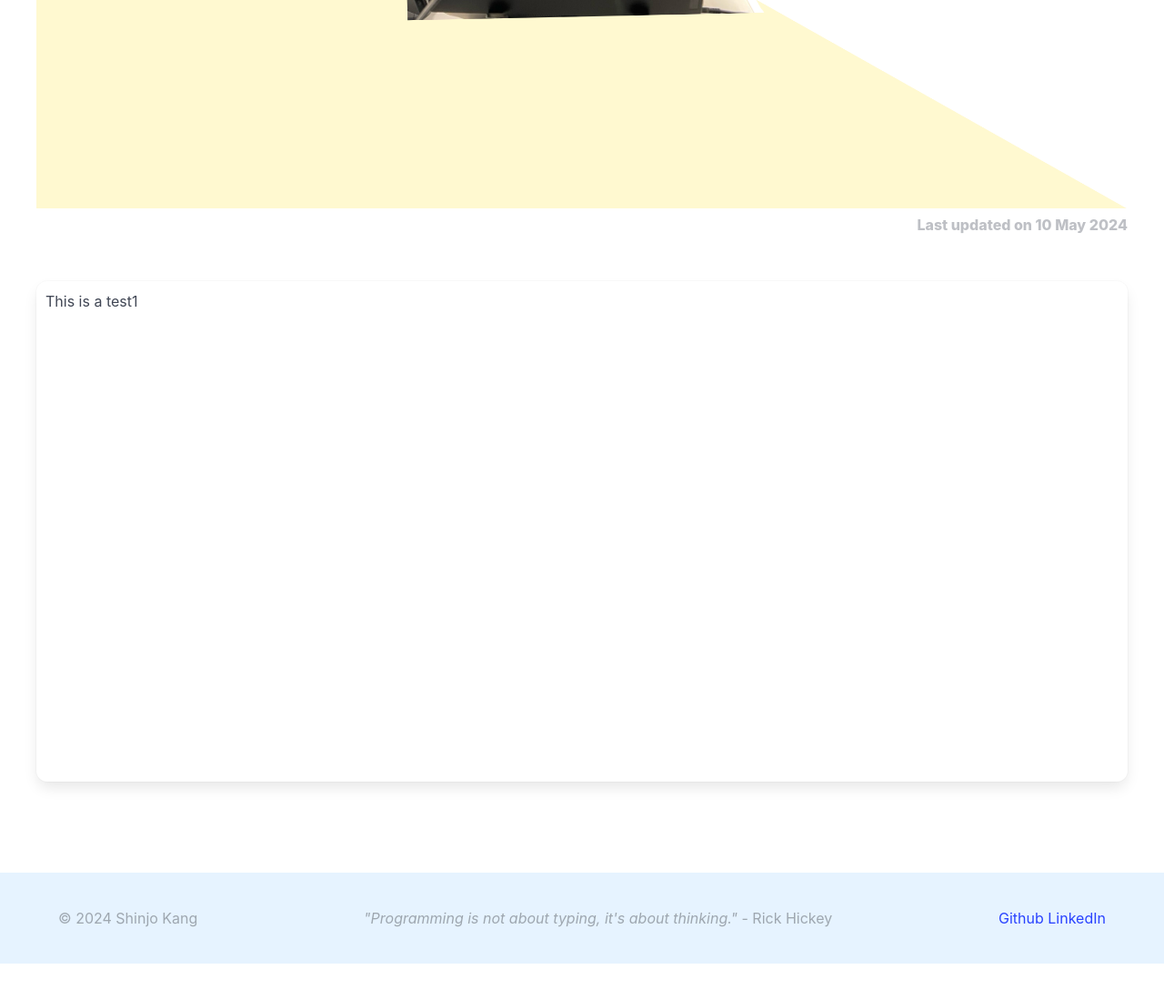
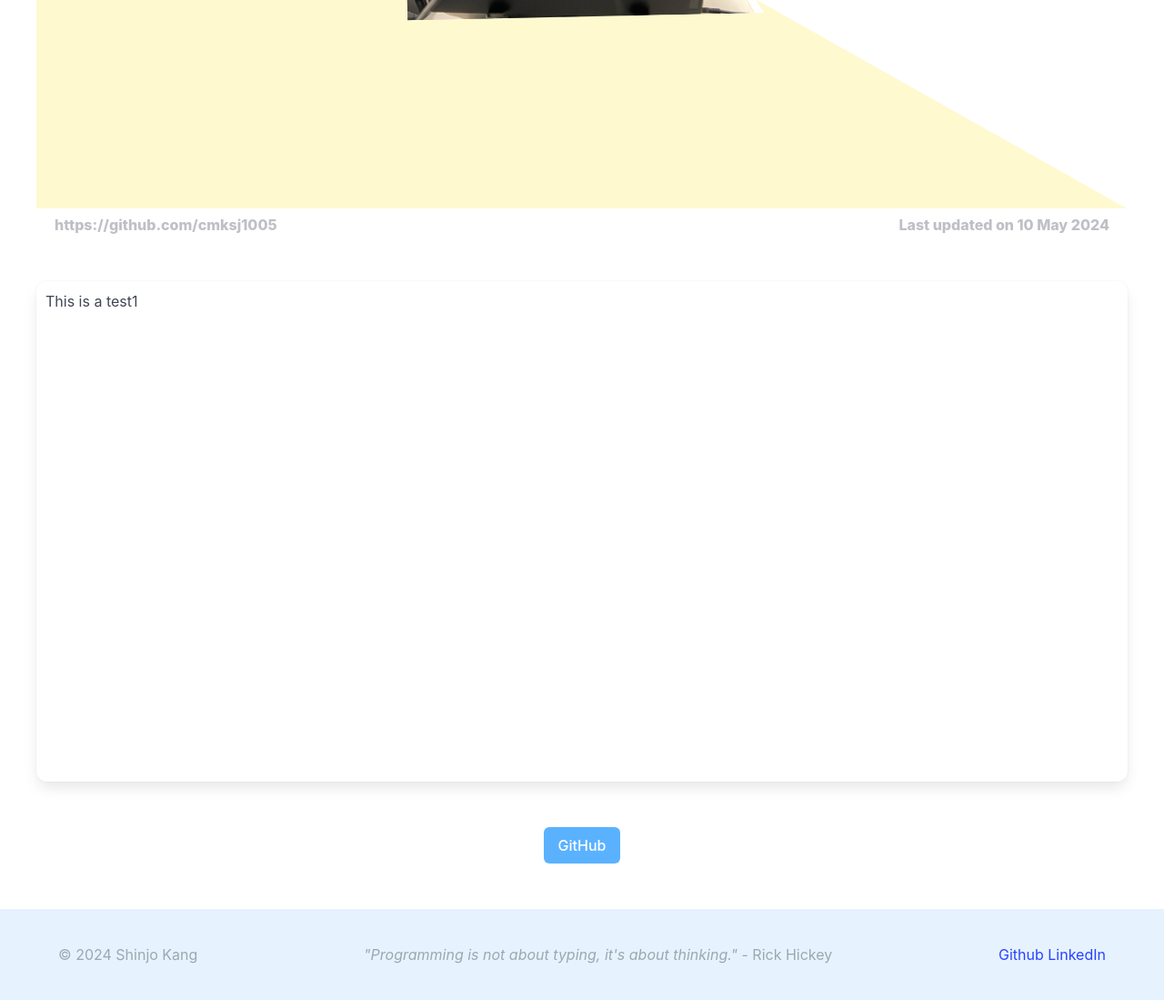
Before and after one commit to cmksj1005/personal_website, a Django app: page /projects/test in a window 1280 px wide. Shown: the part 807-1906 px from the top of the page at 91% size. Before the commit the page ends 1866 px from the top, so only its background shows below. Run offline with Django 5.2, Linux system fonts and the light colour scheme; data comes from the database, SQL or seed files in the repository; both versions use the stored data as it was after the commit.

Commit message:
Added github address section in project database and finished to make a button to go to the github page.

```diff
--- a/blog/models.py
+++ b/blog/models.py
@@ -30,6 +30,7 @@ class Project(models.Model):
   content = models.TextField(validators=[MinLengthValidator(10)])
   author = models.ForeignKey(Author, on_delete=models.SET_NULL, null=True, related_name="projects")
   tags = models.ManyToManyField(Tag)
+  github = models.CharField(max_length=150, null=True)
 
   def __str__(self):
     return self.title
--- a/blog/static/blog/project-detail.css
+++ b/blog/static/blog/project-detail.css
@@ -24,6 +24,24 @@ h2{
 #project-detail-title{
   display:grid;
   grid-template-columns: 1fr 1fr 1fr;
+}
+
+.project-detail-info{
+  display:flex;
+  flex-direction: row;
+  justify-content: space-between;
+  margin: 0 20px;
+}
+
+.github{
+  text-decoration: none;
+  font-weight: 800;
+  color: #40465457;
+}
+
+.github:hover,
+.github:active{
+  color:#5AB2FF;
 }
 
 .tag-container{
@@ -53,3 +71,8 @@ h2{
   padding: 10px;
   min-height: 550px;
 }
+
+.github-button-container{
+  display: flex;
+  justify-content: center;
+}
--- a/blog/templates/blog/project-detail.html
+++ b/blog/templates/blog/project-detail.html
@@ -46,8 +46,9 @@
       <article class="project-detail-image">
         <img src="{{ project.image.url }}" alt="{{ project.title }}">
         {% comment %} <address>By <a href="mailto:{{ project.author.email_address }}">{{ project.author }}</a></address> {% endcomment %}
-        <div class="upload-info">
-          Last updated on <time>{{ project.date|date:"d M Y" }}</time>
+        <div class="project-detail-info">
+          <div><a class="github" href="{{ project.github }}">{{ project.github }}</a></div>
+          <div class="upload-info">Last updated on <time>{{ project.date|date:"d M Y" }}</time></div>
         </div>
       </article>
 
@@ -59,6 +60,9 @@
             </div>
         </div>
         <!-- END ARTICLE -->
+      </div>
+      <div class="github-button-container">
+        <a class="button is-primary custom-button" href="{{ project.github }}">GitHub</a>
       </div>
     </div>
 
```
Also changed, not shown: blog/migrations/0009_project_github.py (added), db.sqlite3.
